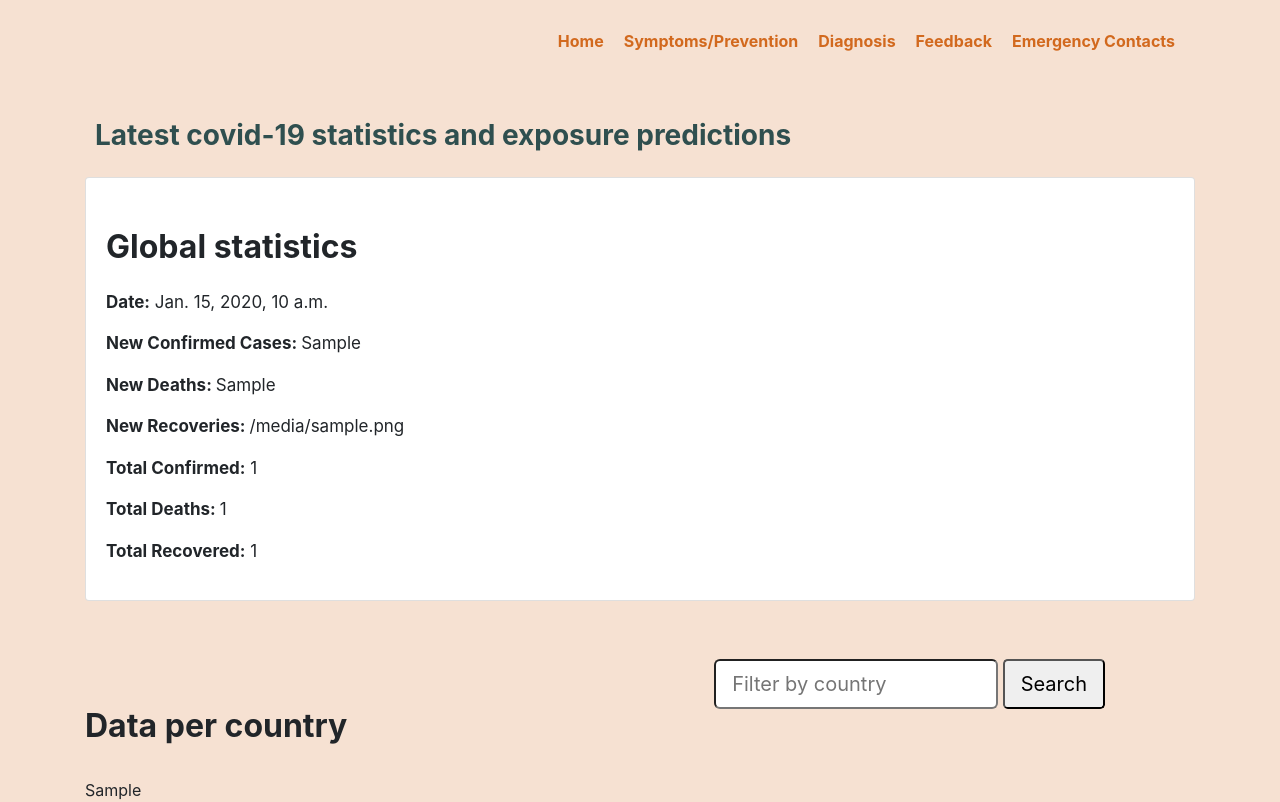
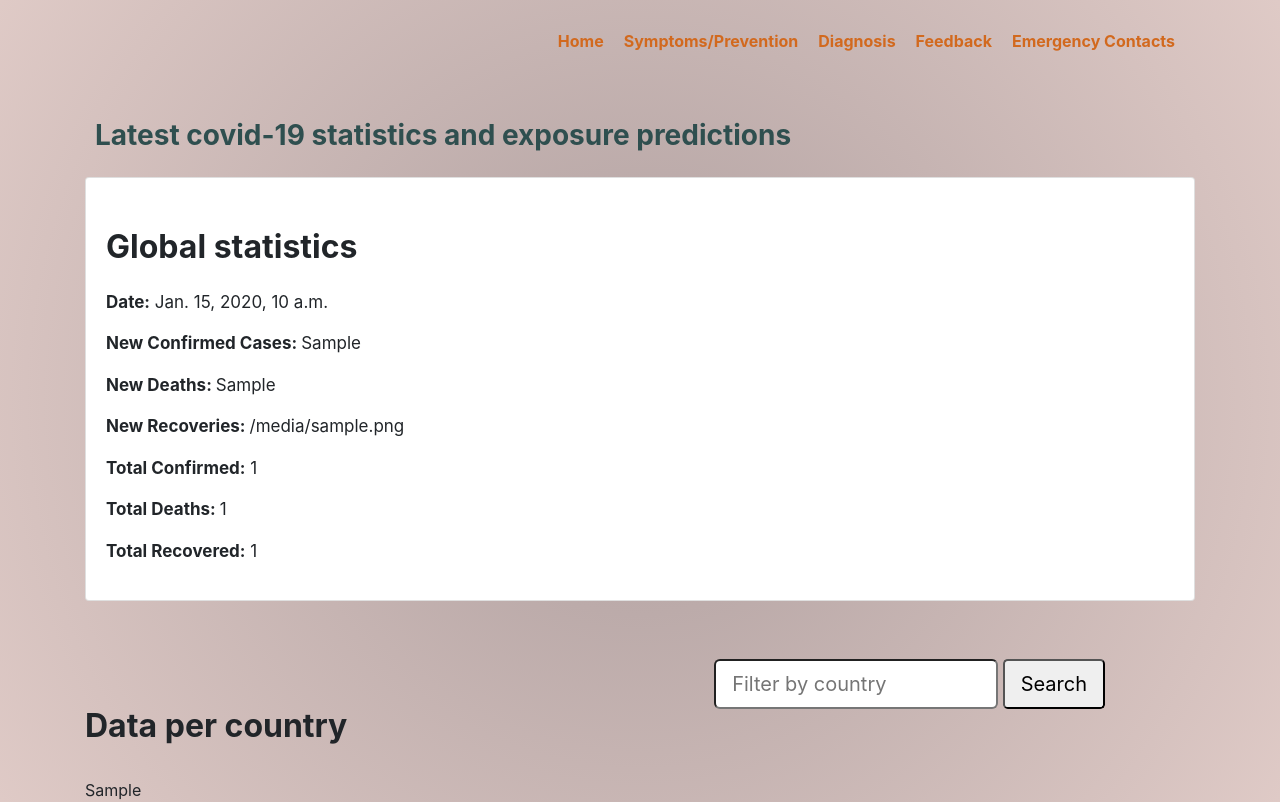
Before and after one commit to MsMutinda/CovidTracker, a Django app: template Tracker/templates/Tracker/home.html in a window 1280 px wide. Run offline with Django 3.2, Linux system fonts and the light colour scheme; the template is opened without the code that fills it: most values are stand-ins (such as "Sample title", 1, 10 or a date in 2020); parts of the project's set-up code (start-up, migrations or seed data) failed here and were passed over; some libraries are stand-ins or nearby versions.

Commit message:
Home styling

```diff
--- a/Tracker/static/css/home.css
+++ b/Tracker/static/css/home.css
@@ -1,3 +1,9 @@
+body {
+    background: rgb(2, 0, 36);
+    background: radial-gradient(circle,
+    rgba(2,0,36,0.29315476190476186) 0%,
+    rgba(160,139,166,0.2679446778711485) 100%, rgba(0,212,255,1) 100%);
+}
 ul, li {
     display: inline-flex;
     padding: 5px;
```
